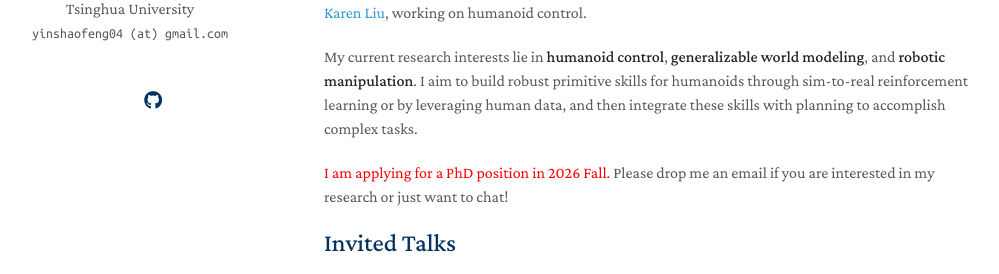
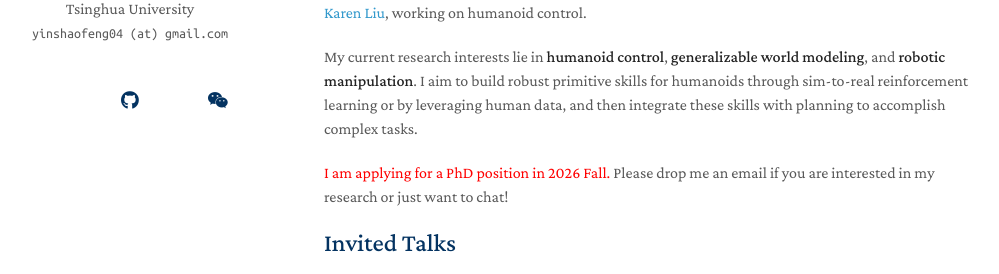
Before and after one commit to operator22th/operator22th.github.io, a Jekyll site: the page built from index.md, in a window 1280 px wide. Shown: the part 296-570 px from the top of the page, without its empty margins (146-1145 px from the left). Built offline with Jekyll 4.4.1, drawn with Linux system fonts in a browser that asks for light colours; a style sheet for code colours, icons or effects is not loaded; our own code applies the rules of GitHub Pages for plain Markdown files.

Commit message:
add wechat

```diff
--- a/_config.yml
+++ b/_config.yml
@@ -15,6 +15,7 @@
 google_scholar: https://scholar.google.com/citations?user=lpKyrxAAAAAJ&hl=en
 cv_link: assets/files/CV.pdf
 github_link: https://github.com/operator22th
+wechat: assets/img/wechat.jpg
 # linkedin: https://www.linkedin.com/
 twitter: https://x.com/Shaofeng_Yin
 
--- a/_layouts/homepage.html
+++ b/_layouts/homepage.html
@@ -89,6 +89,13 @@
           <i class="fab fa-x-twitter"></i>
         </a>
         {% endif %}
+
+        {% if site.wechat %}
+        <a style="margin: 0 5px 0 0" href="{{ site.wechat }}">
+          <i class="fab fa-weixin"></i>
+        </a>
+        {% endif %}
+
         </div>
         <br>
 
```
Also changed, not shown: assets/img/wechat.jpg (added).
